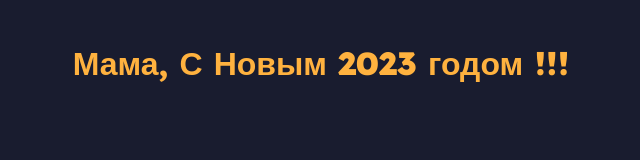
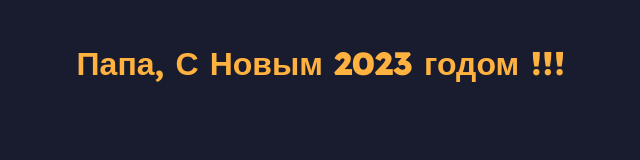
Before and after one commit to Pyto015/ny-bratya, a React (Vite) app: page / in a window 1280 px wide. Shown: the top 160 px of the page, without its empty margins (319-959 px from the left). Built offline with nearby package versions, Linux system fonts and the light colour scheme; no server answers.

Commit message:
Happy new Year Dad

```diff
--- a/src/App.tsx
+++ b/src/App.tsx
@@ -10,7 +10,7 @@ const App = () => {
 			<div className='bg-[#191C2F] w-full h-[100vh] flex justify-around items-center flex-col'>
 				<div className='flex'>
 					<h1 className='text-[#FFB23F] font-lexend font-bold text-[32px] text-center'>
-						Мама, С Новым 2023 годом !!!
+						Папа, С Новым 2023 годом !!!
 					</h1>
 				</div>
 				<img
```
